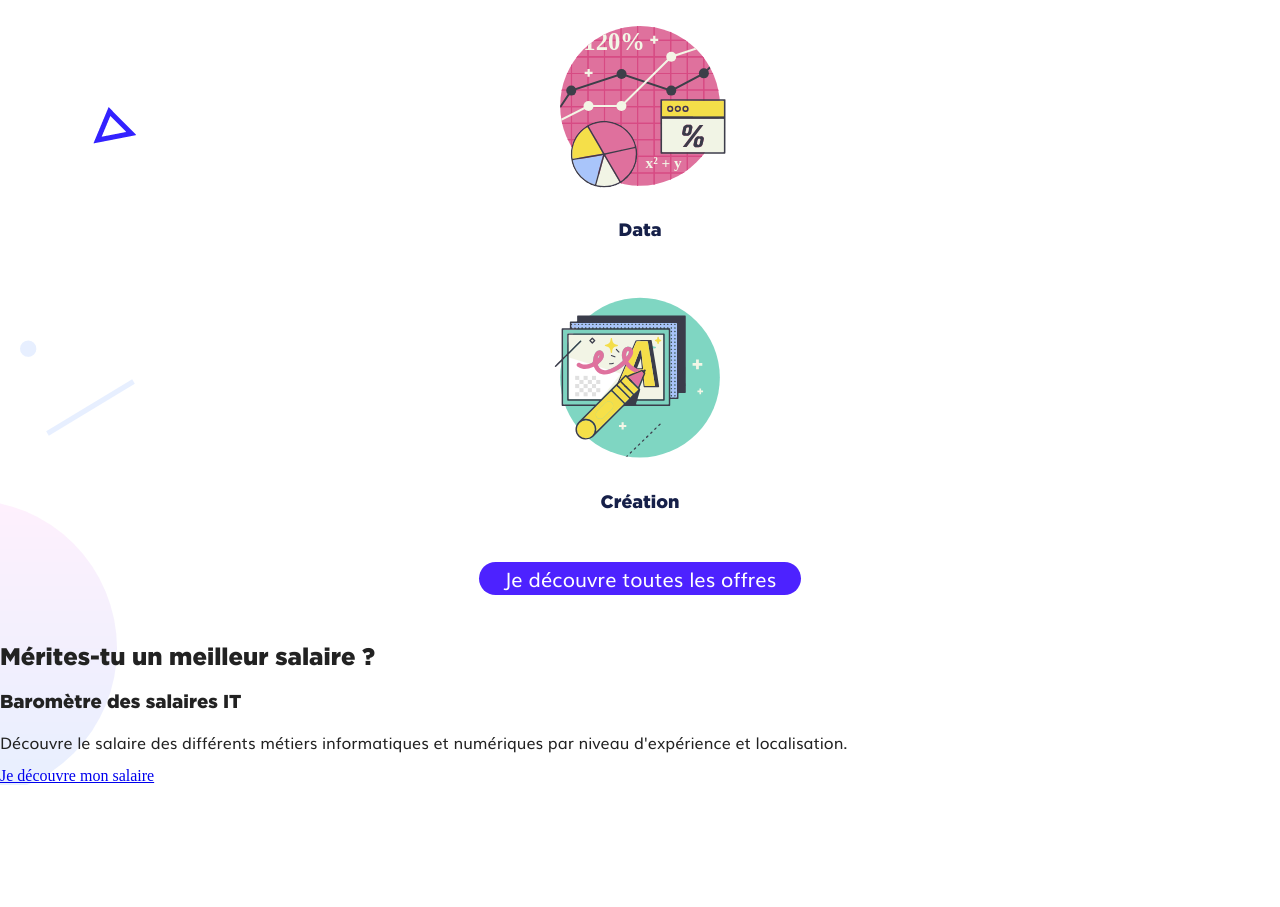
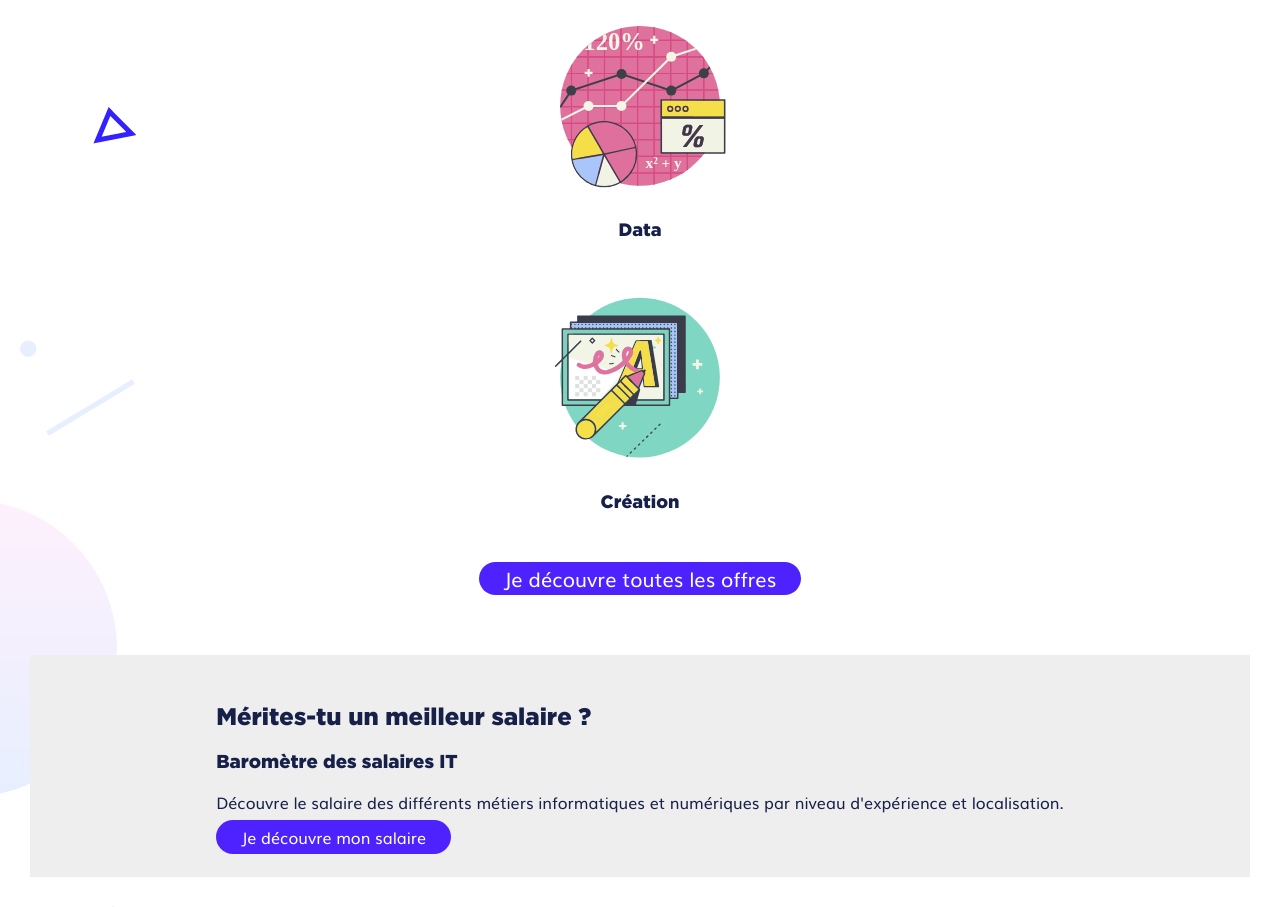
Before and after one commit to G-Adrien/Chooseyourboss, a website built with Parcel: page index.html in a window 1280 px wide. Shown: the part 3313-4220 px from the top of the page. Before the commit the page ends 4098 px from the top, so only its background shows below. Built offline with nearby package versions, Linux system fonts and the light colour scheme.

Commit message:
change link css font and background

```diff
--- a/css/main.css
+++ b/css/main.css
@@ -91,15 +91,15 @@ textarea {
    /* ~~~~~~~~~~ General rules ~~~~~~~~~~~ */
 
    @font-face { font-family: 'Gotham Black Regular';
-     src: url('/font/Gotham\ Black\ Regular.ttf');
+     src: url('../font/Gotham\ Black\ Regular.ttf');
      }
 
    @font-face { font-family: 'Muli';
-    src: url('/font/Muli.ttf');
+    src: url('../font/Muli.ttf');
     }
 
 body{
- background-image: url(/img/fond.png);
+ background-image: url(../img/fond.png);
 }
 
 
@@ -343,8 +343,15 @@ width: 200px;
 
 /*  "salary"  */
 
-
-
+.salary{
+  background-color: #eeeeee;
+  margin: 30px;
+  padding: 30px 15px;
+  color: #162049;
+  display: flex;
+  justify-content: center;
+  align-items: center;
+}
 
 
 
--- a/index.html
+++ b/index.html
@@ -134,11 +134,13 @@
       <a class="btn jobsBtn" href="#">Je découvre toutes les offres</a>
     </div>
   </section>
-  <section>
-    <h2>Mérites-tu un meilleur salaire ?</h2>
-    <h3>Baromètre des salaires IT</h3>
-    <p>Découvre le salaire des différents métiers informatiques et numériques par niveau d'expérience et localisation.</p>
-    <a href="#">Je découvre mon salaire</a>
+  <section class="salary">
+    <div class="card">
+      <h2>Mérites-tu un meilleur salaire ?</h2>
+      <h3>Baromètre des salaires IT</h3>
+      <p>Découvre le salaire des différents métiers informatiques et numériques par niveau d'expérience et localisation.</p>
+      <a class="btn" href="#">Je découvre mon salaire</a>
+    </div>
   </section>
 </main>
 
```
